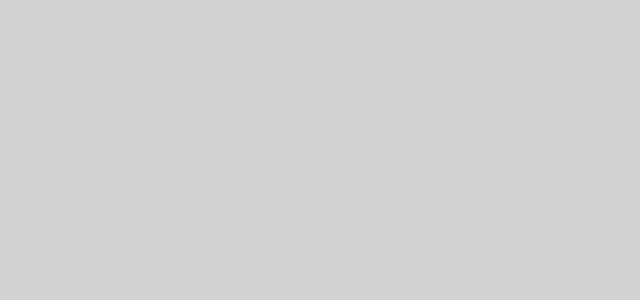
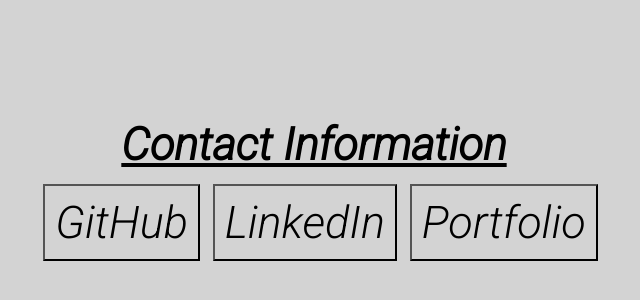
Before and after one commit to jared-ruiz/React-Calculator, a React (Create React App) app: page /contact in a window 1280 px wide. Before the commit this address had no page. Shown: the part 74-374 px from the top of the page, without its empty margins (326-966 px from the left). Built offline with nearby package versions, Linux system fonts and the light colour scheme.

Commit message:
Added a simple Contact component for ease of access to socials. Adjusted css for borders of buttons on calculator and home page buttons.

```diff
--- a/src/App.js
+++ b/src/App.js
@@ -6,6 +6,7 @@
 //component imports
 import Home from './components/Home';
 import Calculator from './components/Calculator';
+import Contact from './components/Contact';
 
 function App() {
   return (
@@ -15,6 +16,7 @@
           <Routes>
             <Route path='/' element={<Home />} />
             <Route path='/calculator' element={<Calculator />} />
+            <Route path='/contact' element={<Contact />} />
           </Routes>
         </div>
       </Router>
--- a/src/components/Contact/index.js
+++ b/src/components/Contact/index.js
@@ -0,0 +1,31 @@
+import React from 'react';
+
+//this page will be a very simple contact page
+//to provide quick access to my github and to additionally
+//practice routing. Nothing too over the top.
+
+const Contact = () => {
+
+    const linkNavigation = (e) => {
+        if (e.target.innerText === 'GitHub') {
+            window.open('https://github.com/jared-ruiz', '_blank');
+        }
+        else if (e.target.innerText === 'LinkedIn') {
+            window.open('https://www.linkedin.com/in/jaredruiz/', '_blank');
+        }
+        window.open('https://jared-ruiz.github.io/Portfolio-Website/', '_blank')
+    }
+
+    return(
+        <div className='contact-styling'>
+            <div className='contact-information'>
+                <h1 id='contact-title'>Contact Information</h1>
+                <button onClick={linkNavigation} className='contact-buttons' >GitHub</button>
+                <button onClick={linkNavigation} className='contact-buttons'>LinkedIn</button>
+                <button onClick={linkNavigation} className='contact-buttons'>Portfolio</button>
+            </div>
+        </div>
+    )
+}
+
+export default Contact;
--- a/src/components/Home/index.js
+++ b/src/components/Home/index.js
@@ -14,7 +14,11 @@
                 <Link to='/calculator'>
                     <button id='start-button'>Start</button>
                 </Link>
-                <h3>- Jared Ruiz</h3>
+            </div>
+            <div className='contact-positioning'>
+                <Link to='/contact'>
+                    <button id='contact-button'>Contact</button>
+                </Link>
             </div>
         </div>
     )
--- a/src/index.css
+++ b/src/index.css
@@ -50,8 +50,26 @@
 }
 
 #start-button:hover {
-  background-color: lightskyblue;
+  background-color: rgb(228, 104, 104);;
   cursor: pointer;
+}
+
+.contact-positioning {
+  text-align: left;
+  margin-left: 2%;
+  margin-top: 16%;
+}
+
+#contact-button {
+  font-size: 25px;
+  padding: 10px;
+  cursor: pointer;
+  border-radius: 5%;
+  border-color: black;
+}
+
+#contact-button:hover {
+  background-color:rgb(228, 104, 104);;
 }
 
 /*///////////////////////////// */
@@ -74,6 +92,7 @@
 .button-styling {
   margin-top: 20%;
   padding: 5px;
+  border-color: black;
 }
 
 .button-styling:hover {
@@ -104,3 +123,36 @@
   grid-template-columns: 100px 100px 100px;
   grid-gap: 5px;
 }
+
+/*////////////////////////// */
+/* Contact Component Styling*/
+/*//////////////////////// */
+
+.contact-styling {
+  margin-top: 15%;
+  margin-left: auto;
+  margin-right: auto;
+}
+
+#contact-title {
+  text-align: center;
+}
+
+.contact-information {
+  text-align: center;
+}
+
+.contact-information h1 {
+  text-decoration: underline;
+}
+
+.contact-buttons {
+ padding: 10px;
+ margin-top: 1%;
+ margin-left: 1%;
+ border-color: black;
+}
+
+.contact-buttons:hover {
+  background-color: rgb(228, 104, 104);
+}
```
